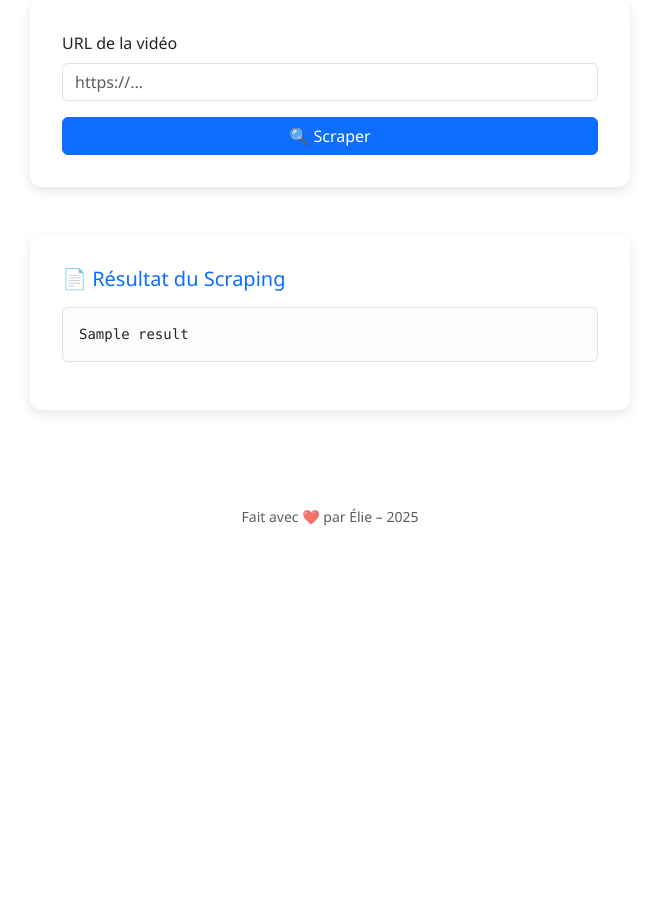
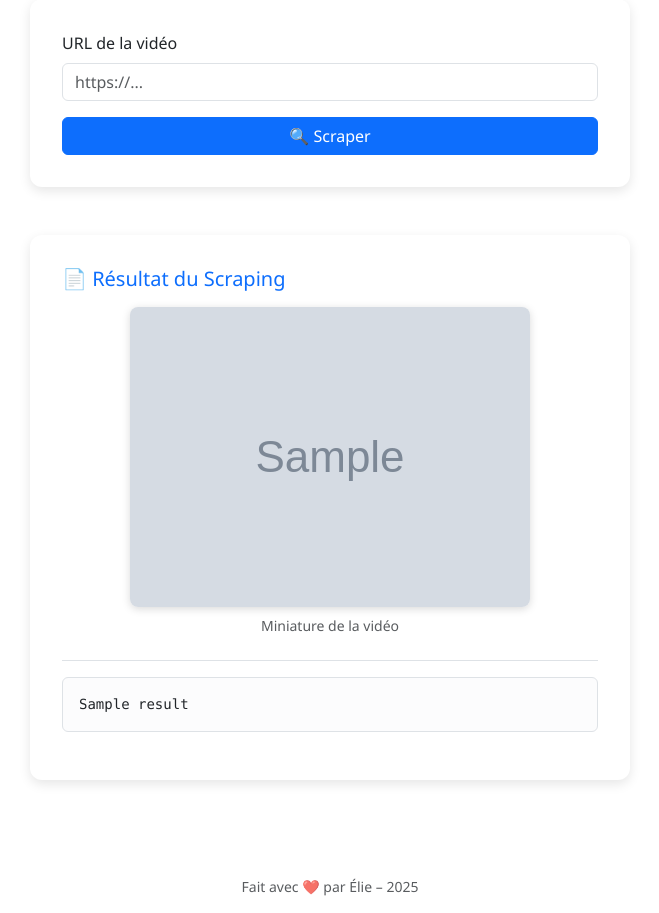
Before and after one commit to elieduclr/MetaScraper, a Flask app: template templates/index.html in a window 1280 px wide. Shown: the part 183-1096 px from the top of the page, without its empty margins (310-969 px from the left). Before the commit the page ends 709 px from the top, so only its background shows below. Run offline with Flask 3, Linux system fonts and the light colour scheme; the template is opened without the code that fills it: most values are stand-ins (such as "Sample title", 1, 10 or a date in 2020); grey boxes marked "Sample" are stand-in pictures.

Commit message:
minor update
add thumbnail preview
delete youtube rating

```diff
--- a/app.py
+++ b/app.py
@@ -29,9 +29,15 @@ def index():
                 break
         if not result:
             result = {"error": "Aucun scraper ne peut gérer cette URL."}
-    import json
-    json_result = json.dumps(result, indent=2, ensure_ascii=False)
-    return render_template("index.html", result=json_result)
+
+    if result:
+        import json
+        json_result = json.dumps(result, indent=2, ensure_ascii=False)
+        # Extraire l'image si elle existe
+        image_url = result.get("image") if isinstance(result, dict) else None
+        return render_template("index.html", result=json_result, image_url=image_url)
+    else:
+        return render_template("index.html", result=None, image_url=None)
 
 if __name__ == "__main__":
     app.run(debug=True)
--- a/scrapers/youtube.py
+++ b/scrapers/youtube.py
@@ -57,7 +57,4 @@ class YouTubeScraper(BaseScraper):
         keywords = tree.xpath('//meta[@name="keywords"]/@content')
         data['tags'] = [tag.strip() for tag in keywords[0].split(',')] if keywords else []
 
-        # Rating (YouTube ne l'expose pas publiquement)
-        data['rating'] = "N/A"
-
         return data
--- a/templates/index.html
+++ b/templates/index.html
@@ -53,6 +53,28 @@
       white-space: pre-wrap;
       word-wrap: break-word;
     }
+
+    .thumbnail-container {
+      text-align: center;
+      margin-bottom: 1.5rem;
+    }
+
+    .thumbnail-image {
+      max-width: 100%;
+      height: auto;
+      border-radius: 8px;
+      box-shadow: 0 2px 8px rgba(0,0,0,0.15);
+      transition: transform 0.2s ease;
+    }
+
+    .thumbnail-image:hover {
+      transform: scale(1.02);
+    }
+
+    .result-section {
+      border-top: 1px solid var(--bs-border-color);
+      padding-top: 1rem;
+    }
   </style>
 </head>
 <body class="bg-body text-body">
@@ -87,7 +109,18 @@
         {% if result.error %}
           <div class="alert alert-danger">{{ result.error }}</div>
         {% else %}
-          <pre class="bg-light-subtle p-3 rounded border">{{ result }}</pre>
+          <!-- Affichage de la miniature -->
+          {% if image_url %}
+            <div class="thumbnail-container">
+              <img src="{{ image_url }}" alt="Miniature de la vidéo" class="thumbnail-image" />
+              <p class="text-muted small mt-2">Miniature de la vidéo</p>
+            </div>
+          {% endif %}
+
+          <!-- Données JSON -->
+          <div class="result-section">
+            <pre class="bg-light-subtle p-3 rounded border">{{ result }}</pre>
+          </div>
         {% endif %}
       </div>
     {% endif %}
@@ -127,6 +160,6 @@
     }
 
     updateThemeText();
-</script>
+  </script>
 </body>
 </html>
```
